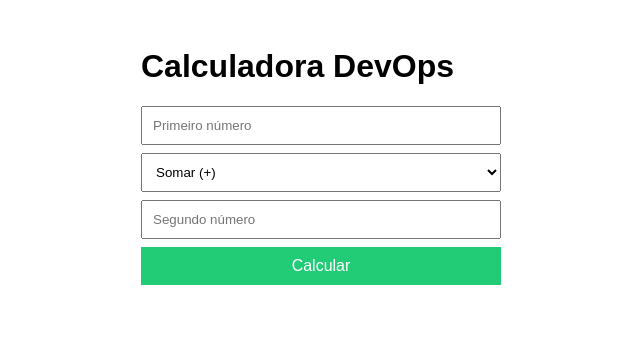
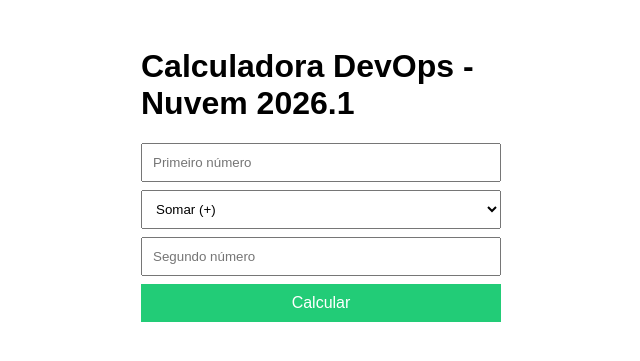
Before and after one commit to joaomarceloalencar/calculadora-python, a Flask app: page / in a window 1280 px wide. Shown: the top 361 px of the page, without its empty margins (319-959 px from the left). Run offline with Flask 3, Linux system fonts and the light colour scheme.

Commit message:
Novo título.

```diff
--- a/templates/index.html
+++ b/templates/index.html
@@ -13,7 +13,7 @@
     </style>
 </head>
 <body>
-    <h1>Calculadora DevOps</h1>
+    <h1>Calculadora DevOps - Nuvem 2026.1</h1>
     <form method="post">
         <input type="number" step="any" name="a" placeholder="Primeiro número" required>
         <select name="operacao">
```
